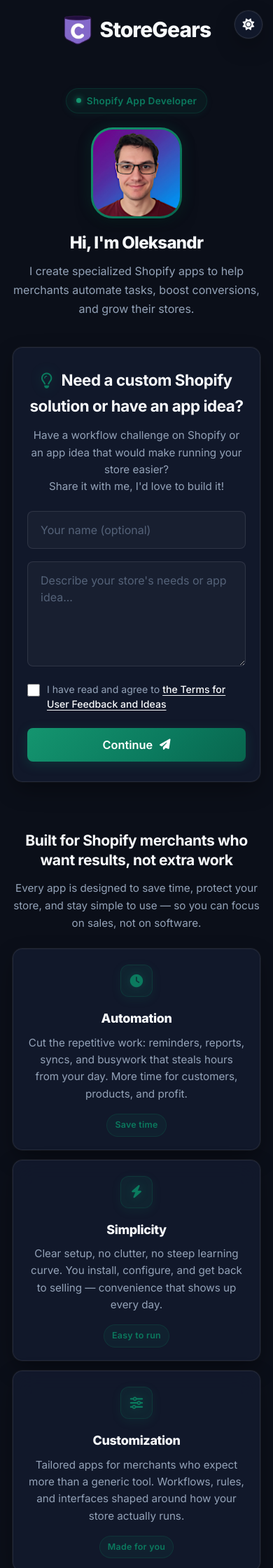
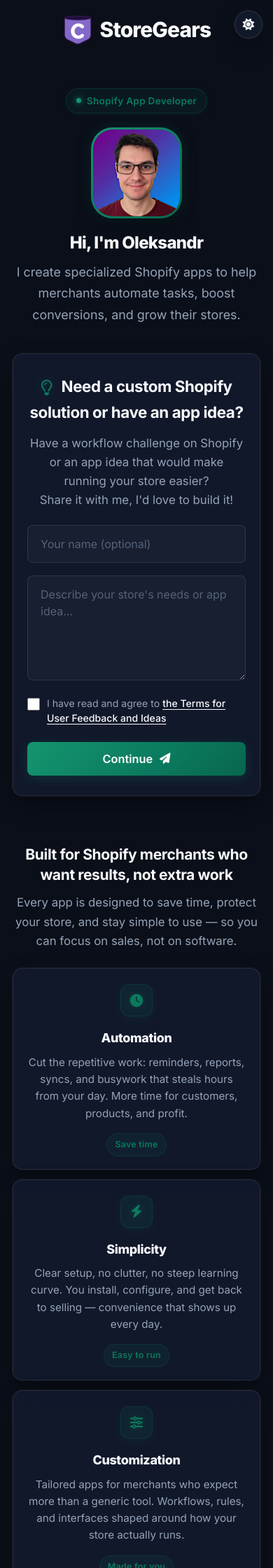
Before and after one commit to digitalcreat0r/sitoweb_storegears, a Jekyll site: the page built from index.html, in a window 390 px wide. Shown: the top 2240 px of the page at 70% size. Built offline with Jekyll 4.4.1, drawn with Linux system fonts in a browser that asks for light colours.

Commit message:
aumento dimensioni testi

```diff
--- a/_sass/_header.scss
+++ b/_sass/_header.scss
@@ -126,9 +126,6 @@
     header h1 {
         font-size: 1.5rem;
     }
-    .about-text {
-        font-size: 1rem;
-    }
     .profile-img {
         width: 130px;
         height: 130px;
--- a/_sass/_idea-section.scss
+++ b/_sass/_idea-section.scss
@@ -132,7 +132,6 @@
         }
 
         .idea-description {
-            font-size: 0.95rem;
             margin-bottom: 22px;
         }
 
--- a/_sass/_value-section.scss
+++ b/_sass/_value-section.scss
@@ -106,7 +106,6 @@
         }
 
         .value-description {
-            font-size: 0.95rem;
             margin-bottom: 24px;
         }
     }
```
